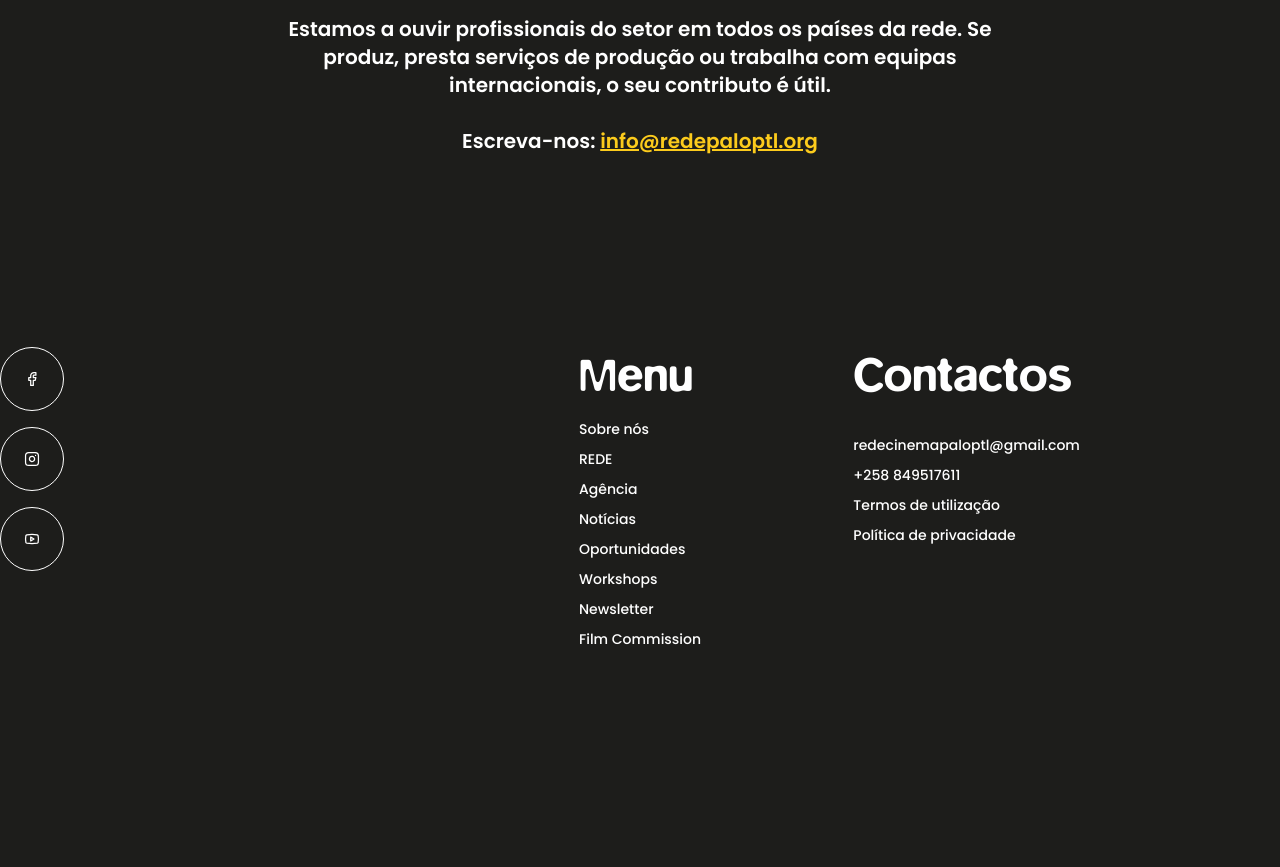
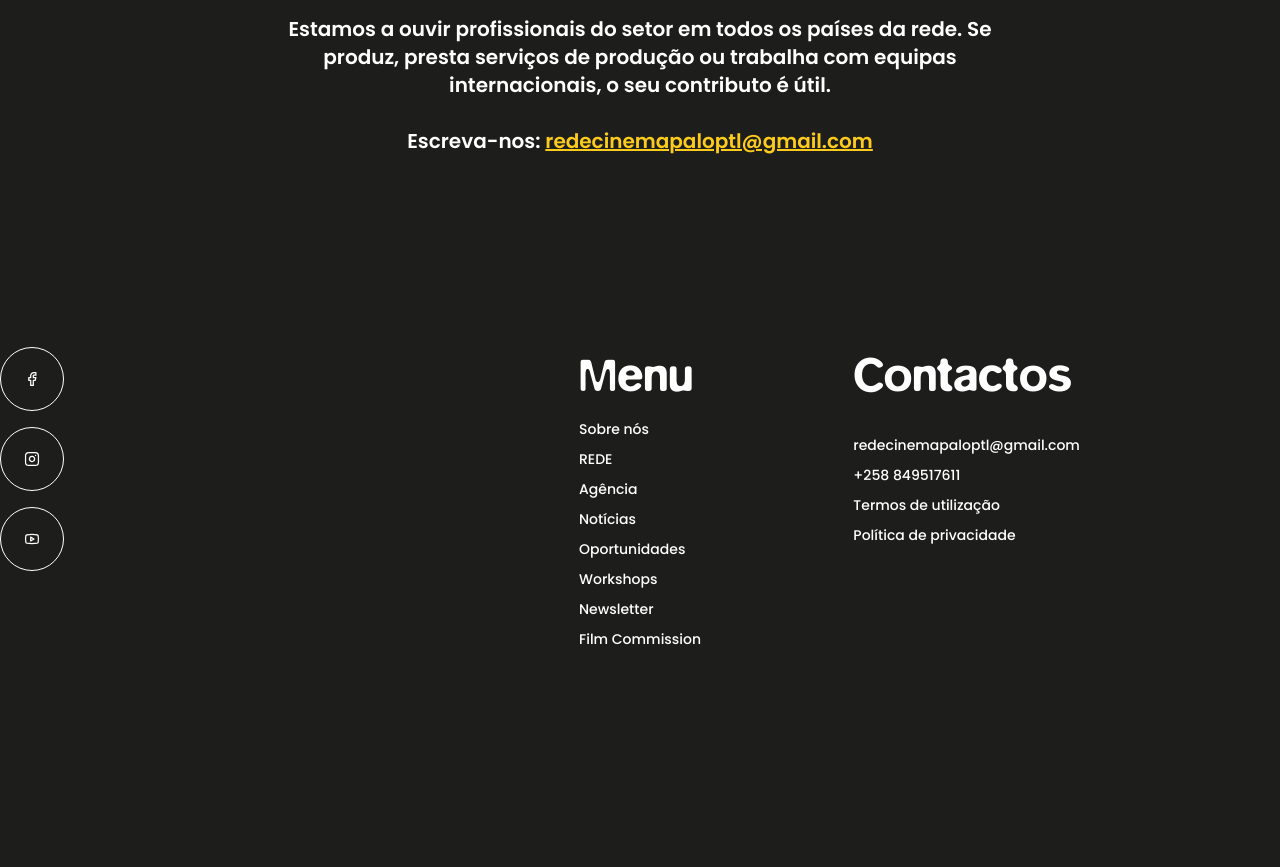
Before and after one commit to albertinoanima/rede-front, a Next.js app: page /film-commission in a window 1280 px wide. Shown: the part 6280-7147 px from the top of the page. Built offline with nearby package versions, Linux system fonts and the light colour scheme; no server answers.

Commit message:
email alterado para: redecinemapaloptl@gmail.com

```diff
--- a/src/components/film-commission/GoForWork.tsx
+++ b/src/components/film-commission/GoForWork.tsx
@@ -22,7 +22,7 @@ export const GoForWork: React.FC = () => {
 
 
 
-            Escreva-nos: <a href='mailto:info@redepaloptl.org' className='text-rede-yellow underline'>info@redepaloptl.org</a>
+            Escreva-nos: <a href='mailto:redecinemapaloptl@gmail.com' className='text-rede-yellow underline'>redecinemapaloptl@gmail.com</a>
           </Text>
         </div>
       </div>
```
